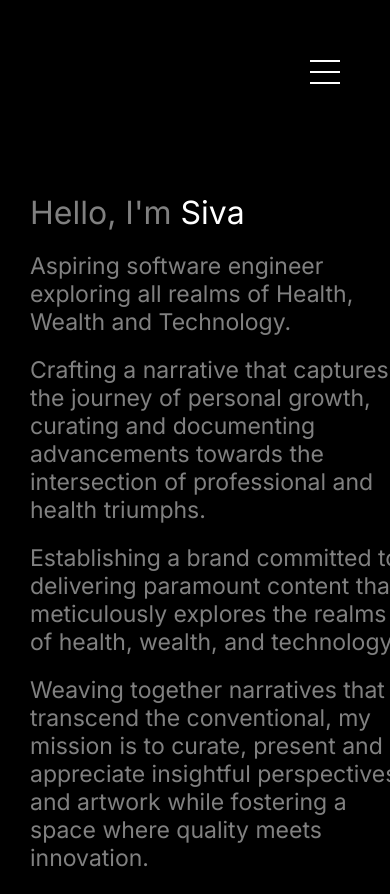
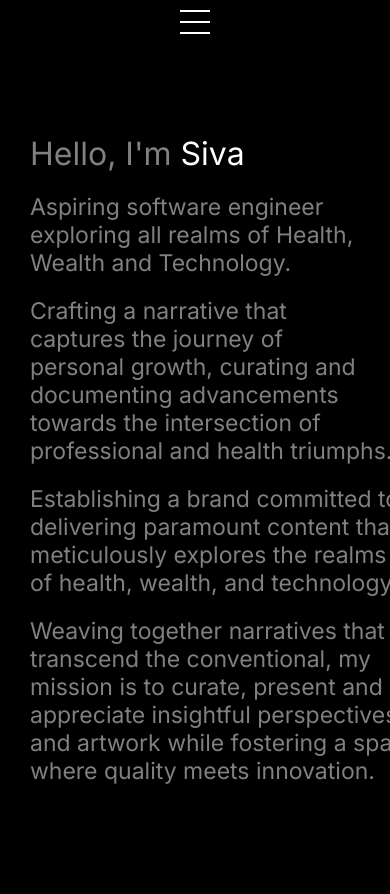
Before and after one commit to 4vis/website, a plain HTML site: page About.html in a window 390 px wide. Shown: the top 894 px of the page. After the commit the page ends 854 px from the top, so only its background shows below. Drawn offline with Linux system fonts and the light colour scheme.

Commit message:
implemented contact page foundation

```diff
--- a/About.html
+++ b/About.html
@@ -39,11 +39,11 @@
     <div class="greeting">
         <h1>Hello, I'm <span class="greeting__name">Siva</span></h1>
 
-        <P class="p1">Aspiring software engineer exploring all realms of Health, Wealth and Technology. </P>
+        <p class="p1">Aspiring software engineer exploring all realms of Health, Wealth and Technology. </P>
 
         <p class="p2">Crafting a narrative that captures the journey of personal growth, curating and documenting advancements towards the intersection of professional and health triumphs.</p>
 
-        <P class="p3">Establishing a brand committed to delivering paramount content that meticulously explores the realms of health, wealth, and technology.</P>
+        <p class="p3">Establishing a brand committed to delivering paramount content that meticulously explores the realms of health, wealth, and technology.</P>
 
         <p class="p4"> Weaving together narratives that transcend the conventional, my mission is to curate, present and appreciate insightful perspectives and artwork while fostering a space where quality meets innovation.</p>
     </div>
--- a/about.css
+++ b/about.css
@@ -23,6 +23,8 @@ body{
     margin-top: 20px;
     color: grey;
     font-size: 23px;
+    height: fit-content;
+    width: 100%;
 
     text-align: left;
     margin-right: 375px;
@@ -33,11 +35,15 @@ body{
 
 .greeting{
 
-    margin-top: 40px;
+
     display: flex;
     flex-direction: column;
-    margin-left: 475px;
-    text-align: left;
+
+    margin-left: 550px;
+    margin-right: 550px;
+    margin-top: 100px;
+    align-content: center;
+
 }
 
 .greeting h1{
@@ -52,13 +58,21 @@ body{
 
 }
 
+.ndt{
+    color: grey;
 
+
+}
 html{
     scroll-behavior: smooth;
 }
 
 p{
     color: rgb(255, 255, 255);
+    width: 50%;
+    height: 100%;
+    align-content: center;
+
 }
 
 /*Transition*/
@@ -66,19 +80,25 @@ p{
 a, .btn{
     transition: all 500ms ease;
 }
+.desktop-nav{
+    align-content: center;
+}
 
 /*Navigation*/
 nav, .links-nav{
     display: flex;
-    text-align: center  ;
+    align-content: center;
+    margin-top: 10px;
 
 }
 
 nav{
     justify-content: space-around;
     align-items: center;
-    height: 17vh;
+    align-content: center;
+
 }
+
 
 .links-nav{
     gap: 2rem;
--- a/contact.css
+++ b/contact.css
@@ -19,40 +19,6 @@ body{
     height: 100vh;
     color: white;
 }
-.p1,.p2,.p3,.p4{
-    margin-top: 20px;
-    color: grey;
-    font-size: 23px;
-
-    text-align: left;
-    margin-right: 375px;
-
-}
-
-
-
-.greeting{
-
-    margin-top: 300px;
-
-    flex-direction: column;
-    margin-left: 475px;
-    text-align: center;
-    margin-right: 500px;
-
-}
-
-.greeting h1{
-    font-weight: 400;
-    display: inline;
-    color: grey;
-    justify-content: center;
-}
-
-.greeting__name{
-    color: white;
-
-}
 
 
 html{
@@ -70,17 +36,24 @@ a, .btn{
 }
 
 /*Navigation*/
+a, .btn{
+    transition: all 500ms ease;
+}
+
+/*Navigation*/
 nav, .links-nav{
     display: flex;
-    text-align: center  ;
+    text-align: center ;
+    margin-top: 10px;
 
 }
 
 nav{
     justify-content: space-around;
     align-items: center;
-    height: 17vh;
+
 }
+
 
 .links-nav{
     gap: 2rem;
@@ -190,68 +163,75 @@ a:hover{
     transform: none;
 }
 
-/*section*/
-
-
-
-section{
-    padding-top: 4vh;
-    height: 96vh;
-
-    box-sizing: border-box;
-    min-height: fit-content;
-    align-items: left;
-    justify-content: left;
-}
-
-.section-container{
-    display: flex;
-    align-items: center;
-}
 
 /*profile*/
 
-#profile{
-    display: flex;
-    justify-content: center;
-    gap: 5rem;
-    height: 80vh;
 
-}
-
-.section__pic-container{
-    display: block;
-    height: 300px;
-    width: 300px;
-    margin: auto 0;
-    border-radius: 50%;
-    border: 10px solid black;
-    clip-path: circle();
-}
 
 
 
 .section__text{
-
-    text-align: left;
     display: flex;
+    width: auto;
+    height: fit-content;
     flex-direction: column;
-    justify-content: center;
-    gap: 1rem;
+    align-items: center;
+    margin-left: 20%;
+    margin-top: 40px;
 
 }
 
+.input-fields{
+    display: flex;
+    height: fit-content;
+    width: auto;
+    margin-left: 20%;
 
 
+    height: 100vh;
+    justify-content: center;
+
+}
+
+form{
+    background:black;
+    display: flex;
+    flex-direction: column;
+    margin-top: 1rem;
+    width: 100%;
+
+    border-radius: 10px;
+    gap: 0.5rem;
+}
+
+textarea{
+    display: flex;
+    width: 100%;
+}
+
+
+.ndt{
+    display: flex;
+    color: grey;
+    width: 100%;
+
+
+
+
+}
 .section__text__p2{
     font-size: 1.75rem;
     color: grey;
     font-weight: 500;
     height: 50px;
+    width: 100%;
     line-height: 50px;
     overflow: hidden;
-    display: inline-flex;
-    margin-left: 10;
+    display: flex;
+
+
+
+
 
 
 }
--- a/mediaqueries.css
+++ b/mediaqueries.css
@@ -1,7 +1,7 @@
 @media screen and (max-width: 1400px){
     #profile{
         height: 83vh;
-        margin-bottom: 6rem;
+
     }
 
 }
@@ -19,44 +19,46 @@
     .greeting{
 
         display: flex;
-        flex-direction: column;
-        height: 83vh;
+        text-wrap: balance;
         width: 100%;
+        height: auto;
+
 
         margin-left: 30px;
-        padding-right: 30px;
+        justify-content: center;
+
 
     }
     .p1,.p2,.p3,.p4{
-        width: 45vh;
-        display: flex;
-        flex-direction: column;
+        width: 100%;
+        display: block;
         text-align: left;
-        margin-right: 900;
+
 
 
 
     }
     #hamburg{
-        display: flex;;
-        justify-content: right;
-        margin-right: 50px;
-        margin-bottom: 50px;
+        display: flex;
+
+
+
 
 
     }
+    #hamburg-menu{
+        display: block;
+    }
     #profile,.section-container{
         display: block;
-        height: 83vh;
+
         align-items: center;
-        justify-content: center;
-        margin-top: 20px;
+
+
 
 
     }
-    section,.section-container{
-        height: fit-content;
-    }
+
     section{
         margin:0 5%;
     }
--- a/projects.css
+++ b/projects.css
@@ -72,15 +72,17 @@ a, .btn{
 /*Navigation*/
 nav, .links-nav{
     display: flex;
-    text-align: center  ;
+    text-align: center ;
+    margin-top: 10px;
 
 }
 
 nav{
     justify-content: space-around;
     align-items: center;
-    height: 17vh;
+
 }
+
 
 .links-nav{
     gap: 2rem;
--- a/style.css
+++ b/style.css
@@ -41,14 +41,15 @@ a, .btn{
 /*Navigation*/
 nav, .links-nav{
     display: flex;
-    text-align: center  ;
+    text-align: center ;
+    margin-top: 10px;
 
 }
 
 nav{
     justify-content: space-around;
     align-items: center;
-    height: 17vh;
+
 }
 
 .links-nav{
@@ -80,7 +81,7 @@ a:hover{
 
 .hamburg-menu{
     position: relative;
-    display: inline-block;
+    display: inline;
 
 }
 
@@ -102,7 +103,7 @@ a:hover{
 }
 
 .menu-links{
-    position: absolute;
+    position: relative;
     top: 100%;
     right: 0;
     background-color: black;
@@ -114,7 +115,7 @@ a:hover{
 
 .menu-links a {
     display: block;
-    padding: 10px;
+
     text-align: center;
     font-size: 1.5rem;
     color: white;
@@ -198,6 +199,11 @@ section{
     clip-path: circle();
 }
 
+.ndt{
+    color: grey;
+
+
+}
 
 
 
@@ -208,7 +214,8 @@ section{
     display: flex;
     flex-direction: column;
     justify-content: center;
-    gap: 1rem;
+    align-content: center;
+
 
 }
 
```
Also changed, not shown: contact.html (+22 -2 lines), index.html (+6 -0 lines), assets/yoyo.png (added), 1 other file.
